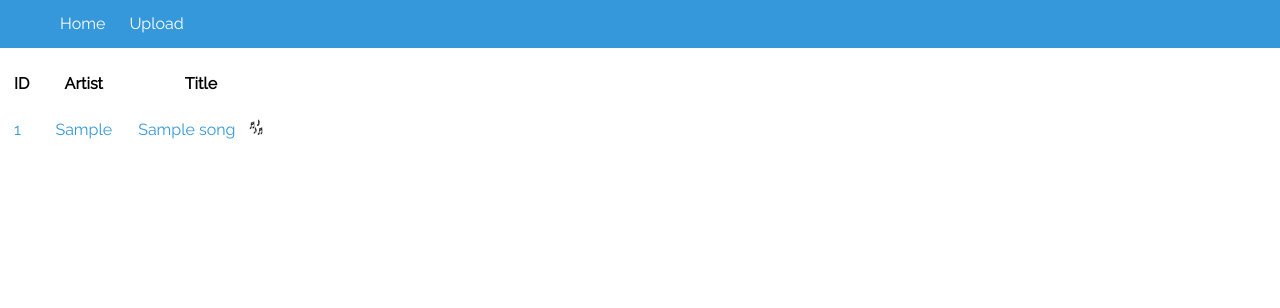
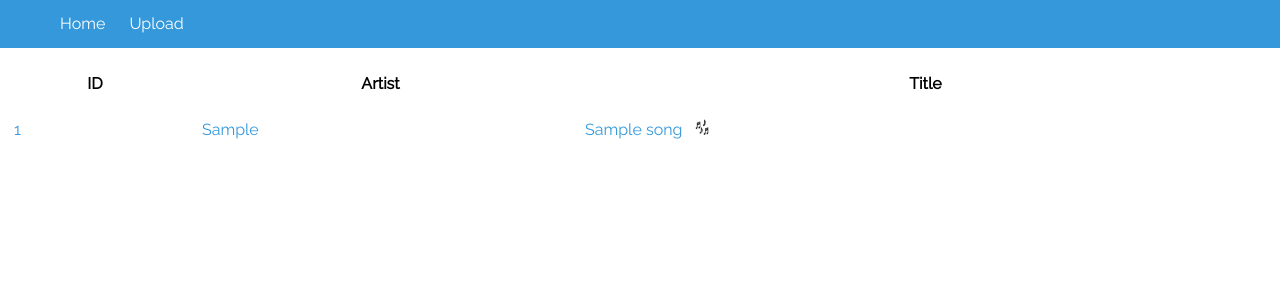
Before and after one commit to sebbekarlsson/flask-mplayer, a Flask app: page / in a window 1280 px wide. Shown: the top 308 px of the page. Run offline with Flask 2, Linux system fonts and the light colour scheme; tables that the repository leaves empty hold one stand-in row (values such as "Sample post"); parts of the project's set-up code (start-up, migrations or seed data) failed here and were passed over.

Commit message:
made tables wider

```diff
--- a/flaskr/static/css/style.css
+++ b/flaskr/static/css/style.css
@@ -24,6 +24,8 @@
 #content {
   margin-top: 12px; }
 
+.table {
+  width: 100%; }
   .table th, .table td {
     padding: 12px; }
     .table th img, .table td img {
--- a/flaskr/static/css/style.scss
+++ b/flaskr/static/css/style.scss
@@ -38,6 +38,8 @@ $green: #2ecc71;
 }
 
 .table {
+    width: 100%;
+
     th, td {
         padding: 12px;
 
```
Also changed, not shown: 1 other file. Lines whose indentation alone changed are shown as unchanged.
